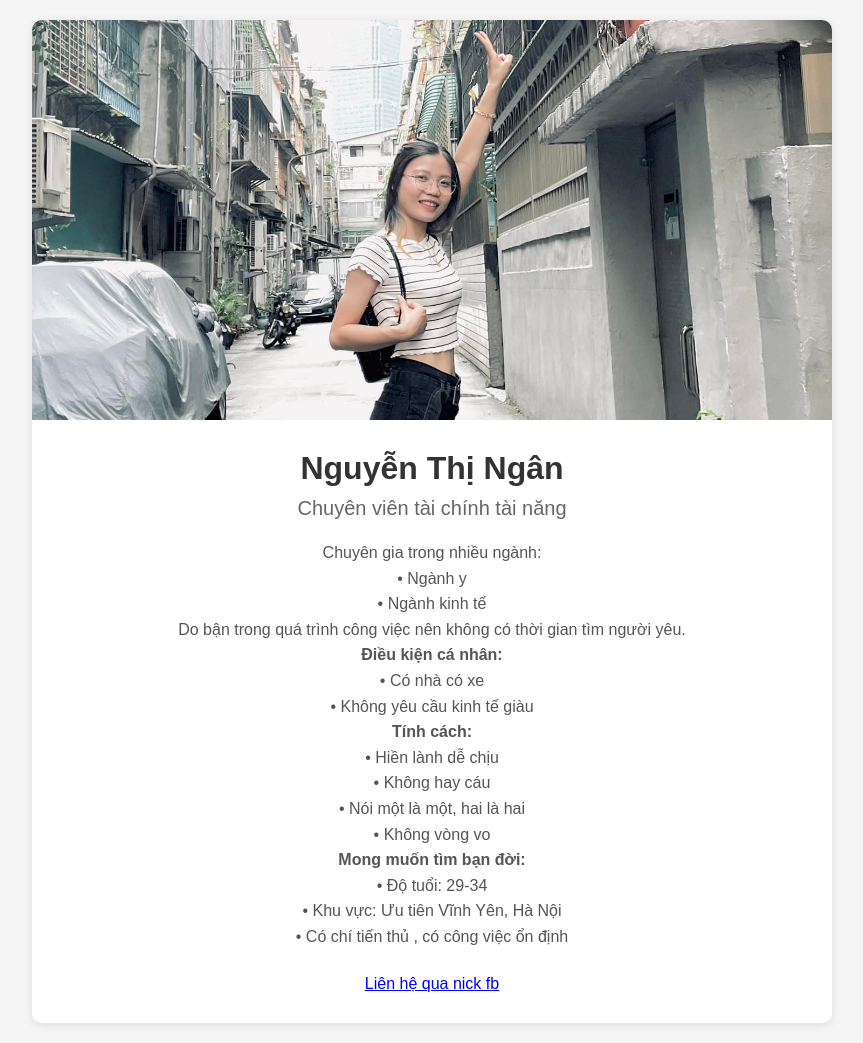
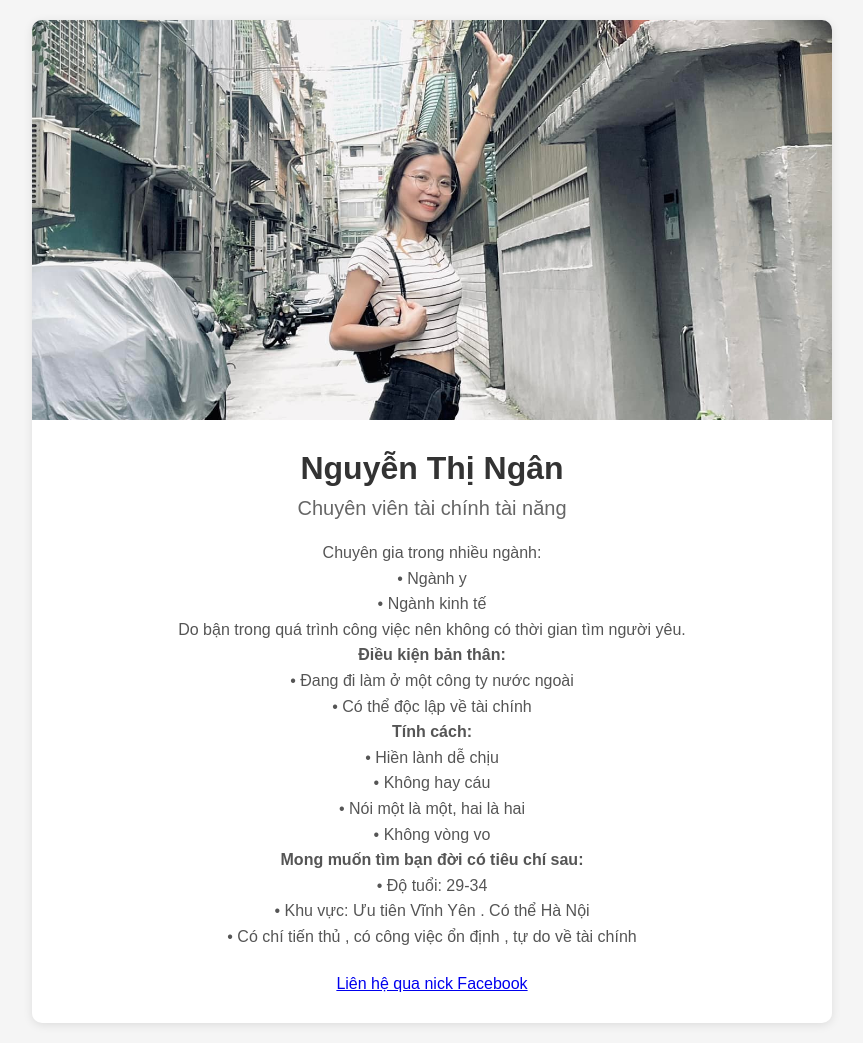
Before and after one commit to conggalam12/demo_web, a plain HTML site: page main.html in a window 1280 px wide. Shown: the whole page, without its empty margins (208-1071 px from the left). Drawn offline with Linux system fonts and the light colour scheme.

Commit message:
Update main.html

```diff
--- a/main.html
+++ b/main.html
@@ -124,9 +124,9 @@
                 </p>
 
                 <div class="highlight">
-                    <strong>Điều kiện cá nhân:</strong>
-                    <br>• Có nhà có xe
-                    <br>• Không yêu cầu kinh tế giàu
+                    <strong>Điều kiện bản thân:</strong>
+                    <br>• Đang đi làm ở một công ty nước ngoài
+                    <br>• Có thể độc lập về tài chính
                 </div>
 
                 <div class="highlight">
@@ -138,16 +138,16 @@
                 </div>
 
                 <div class="highlight">
-                    <strong>Mong muốn tìm bạn đời:</strong>
+                    <strong>Mong muốn tìm bạn đời có tiêu chí sau:</strong>
                     <br>• Độ tuổi: 29-34
-                    <br>• Khu vực: Ưu tiên Vĩnh Yên, Hà Nội
-                    <br>• Có chí tiến thủ , có công việc ổn định
+                    <br>• Khu vực: Ưu tiên Vĩnh Yên . Có thể Hà Nội
+                    <br>• Có chí tiến thủ , có công việc ổn định , tự do về tài chính
                 </div>
             </div>
             <div class="contact-info">
                 <a href="https://www.facebook.com/profile.php?id=100011629177706" target="_blank" class="contact-item">
                     <i class="fab fa-facebook"></i>
-                    <span>Liên hệ qua nick fb</span>
+                    <span>Liên hệ qua nick Facebook</span>
                 </a>
 
             </div>
```
